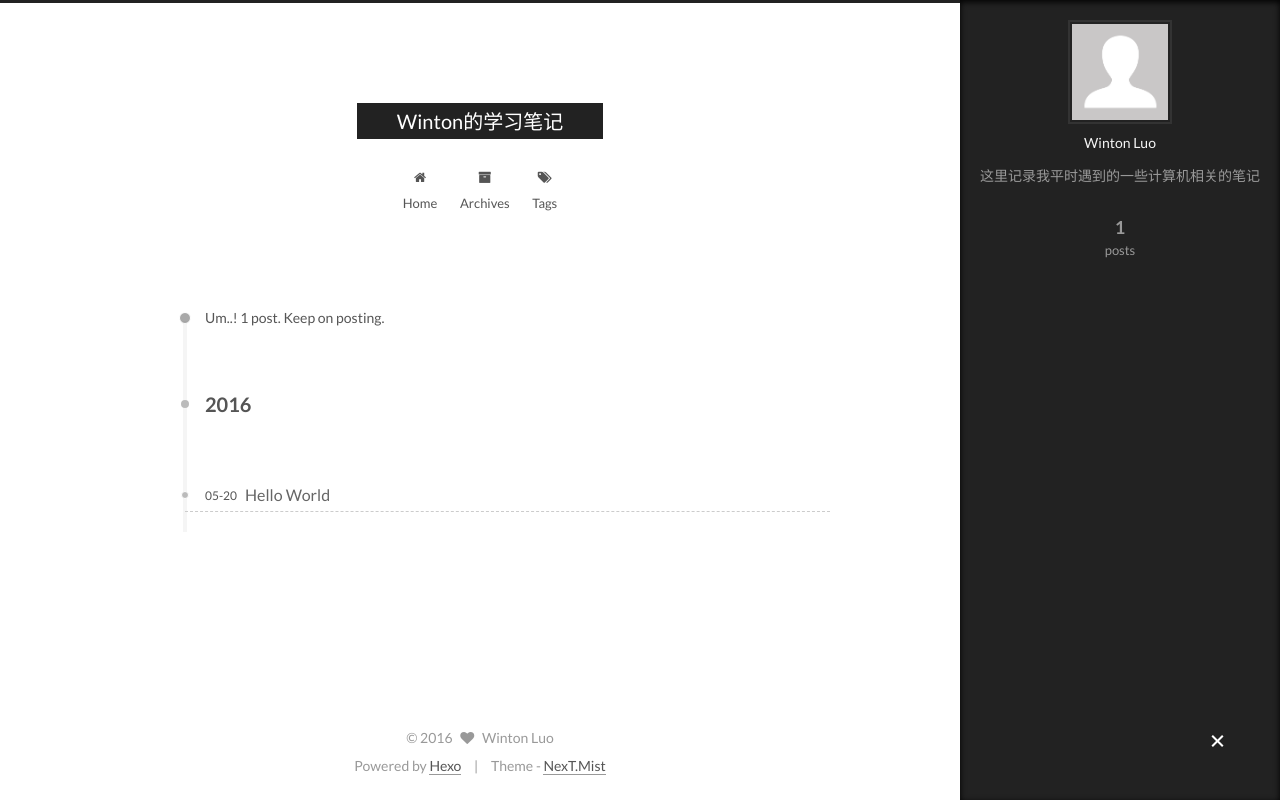
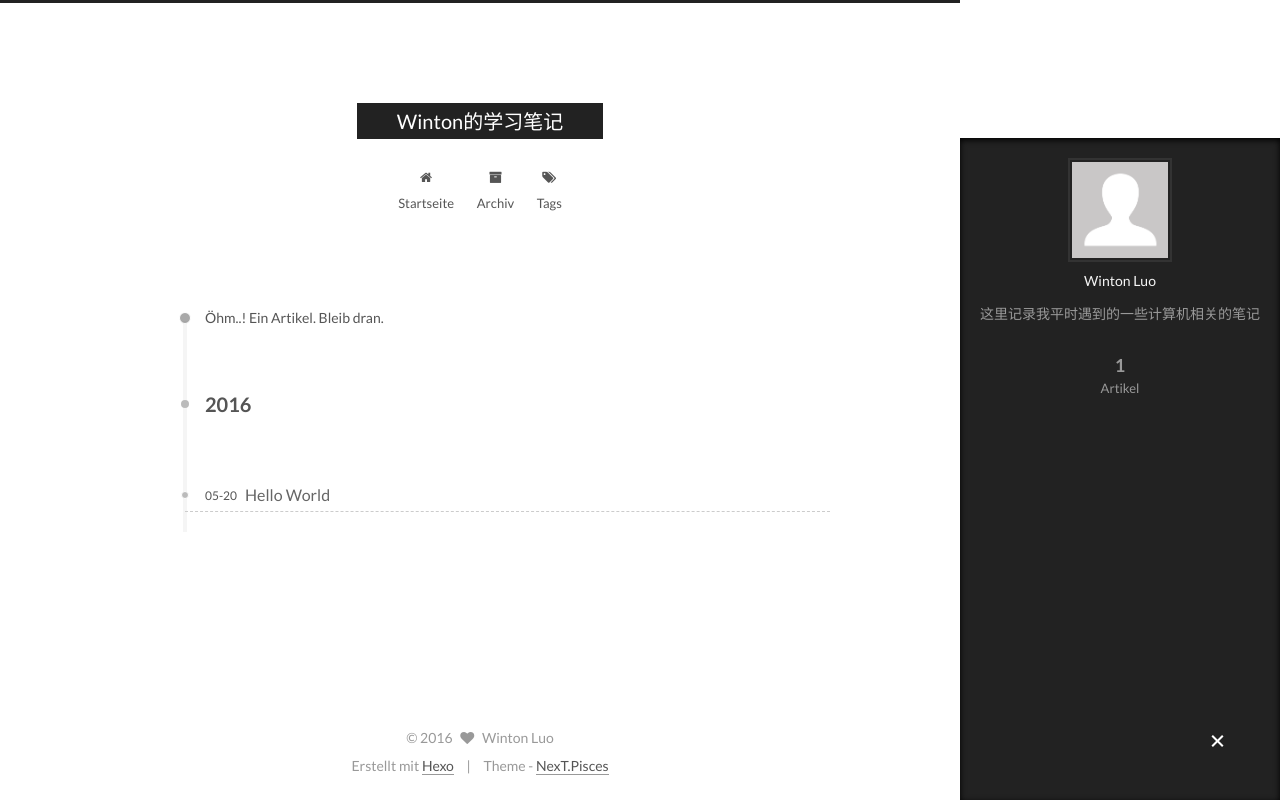
Before and after one commit to Heaven1881/heaven1881.github.io, a plain HTML site: page archives/index.html in a window 1280 px wide. Both pictures are taken after a click on the element 1217 px from the left and 742 px from the top of the page. Drawn offline with Linux system fonts and the light colour scheme.

Commit message:
Site updated: 2016-05-20 23:43:39

```diff
--- a/2016/05/20/hello-world/index.html
+++ b/2016/05/20/hello-world/index.html
@@ -5,7 +5,7 @@
 
 
 
-<html class="theme-next mist use-motion">
+<html class="theme-next pisces use-motion">
 <head>
   <meta charset="UTF-8"/>
 <meta http-equiv="X-UA-Compatible" content="IE=edge,chrome=1" />
@@ -103,7 +103,7 @@ Quick">
 <script type="text/javascript" id="hexo.configuration">
   var NexT = window.NexT || {};
   var CONFIG = {
-    scheme: 'Mist',
+    scheme: 'Pisces',
     sidebar: {"position":"left","display":"post"},
     fancybox: true,
     motion: true,
@@ -172,7 +172,7 @@ Quick">
 
               <i class="menu-item-icon fa fa-fw fa-home"></i> <br />
 
-            Home
+            Startseite
           </a>
         </li>
 
@@ -182,7 +182,7 @@ Quick">
 
               <i class="menu-item-icon fa fa-fw fa-archive"></i> <br />
 
-            Archives
+            Archiv
           </a>
         </li>
 
@@ -245,7 +245,7 @@ Quick">
             <span class="post-meta-item-icon">
               <i class="fa fa-calendar-o"></i>
             </span>
-            <span class="post-meta-item-text">Posted on</span>
+            <span class="post-meta-item-text">Veröffentlicht am</span>
             <time itemprop="dateCreated" datetime="2016-05-20T09:47:06+08:00" content="2016-05-20">
               2016-05-20
             </time>
@@ -348,10 +348,10 @@ Quick">
 
         <ul class="sidebar-nav motion-element">
           <li class="sidebar-nav-toc sidebar-nav-active" data-target="post-toc-wrap" >
-            Table of Contents
+            Inhaltsverzeichnis
           </li>
           <li class="sidebar-nav-overview" data-target="site-overview">
-            Overview
+            Übersicht
           </li>
         </ul>
 
@@ -368,7 +368,7 @@ Quick">
           <div class="site-state-item site-state-posts">
             <a href="/archives">
               <span class="site-state-item-count">1</span>
-              <span class="site-state-item-name">posts</span>
+              <span class="site-state-item-name">Artikel</span>
             </a>
           </div>
 
@@ -426,13 +426,13 @@ Quick">
 </div>
 
 <div class="powered-by">
-  Powered by <a class="theme-link" href="http://hexo.io">Hexo</a>
+  Erstellt mit  <a class="theme-link" href="http://hexo.io">Hexo</a>
 </div>
 
 <div class="theme-info">
   Theme -
   <a class="theme-link" href="https://github.com/iissnan/hexo-theme-next">
-    NexT.Mist
+    NexT.Pisces
   </a>
 </div>
 
@@ -499,6 +499,13 @@ Quick">
 
 
 
+  <script type="text/javascript" src="/js/src/affix.js?v=5.0.1"></script>
+
+  <script type="text/javascript" src="/js/src/schemes/pisces.js?v=5.0.1"></script>
+
+
+
+
   <script type="text/javascript" src="/js/src/scrollspy.js?v=5.0.1"></script>
 <script type="text/javascript" src="/js/src/post-details.js?v=5.0.1"></script>
 
--- a/archives/index.html
+++ b/archives/index.html
@@ -5,7 +5,7 @@
 
 
 
-<html class="theme-next mist use-motion">
+<html class="theme-next pisces use-motion">
 <head>
   <meta charset="UTF-8"/>
 <meta http-equiv="X-UA-Compatible" content="IE=edge,chrome=1" />
@@ -99,7 +99,7 @@
 <script type="text/javascript" id="hexo.configuration">
   var NexT = window.NexT || {};
   var CONFIG = {
-    scheme: 'Mist',
+    scheme: 'Pisces',
     sidebar: {"position":"left","display":"post"},
     fancybox: true,
     motion: true,
@@ -110,7 +110,7 @@
   };
 </script>
 
-  <title> Archive | Winton的学习笔记 </title>
+  <title> Archiv | Winton的学习笔记 </title>
 </head>
 
 <body itemscope itemtype="http://schema.org/WebPage" lang="">
@@ -168,7 +168,7 @@
 
               <i class="menu-item-icon fa fa-fw fa-home"></i> <br />
 
-            Home
+            Startseite
           </a>
         </li>
 
@@ -178,7 +178,7 @@
 
               <i class="menu-item-icon fa fa-fw fa-archive"></i> <br />
 
-            Archives
+            Archiv
           </a>
         </li>
 
@@ -218,7 +218,7 @@
 
 
 
-      Um..! 1 post. Keep on posting.
+      Öhm..! Ein Artikel. Bleib dran.
     </span>
 
 
@@ -308,7 +308,7 @@
           <div class="site-state-item site-state-posts">
             <a href="/archives">
               <span class="site-state-item-count">1</span>
-              <span class="site-state-item-name">posts</span>
+              <span class="site-state-item-name">Artikel</span>
             </a>
           </div>
 
@@ -355,13 +355,13 @@
 </div>
 
 <div class="powered-by">
-  Powered by <a class="theme-link" href="http://hexo.io">Hexo</a>
+  Erstellt mit  <a class="theme-link" href="http://hexo.io">Hexo</a>
 </div>
 
 <div class="theme-info">
   Theme -
   <a class="theme-link" href="https://github.com/iissnan/hexo-theme-next">
-    NexT.Mist
+    NexT.Pisces
   </a>
 </div>
 
@@ -428,6 +428,13 @@
 
 
 
+  <script type="text/javascript" src="/js/src/affix.js?v=5.0.1"></script>
+
+  <script type="text/javascript" src="/js/src/schemes/pisces.js?v=5.0.1"></script>
+
+
+
+
 
     <script type="text/javascript" id="motion.page.archive">
       $('.archive-year').velocity('transition.slideLeftIn');
```
Also changed, not shown: archives/2016/05/index.html (+16 -9 lines), archives/2016/index.html (+16 -9 lines), index.html (+15 -8 lines).
